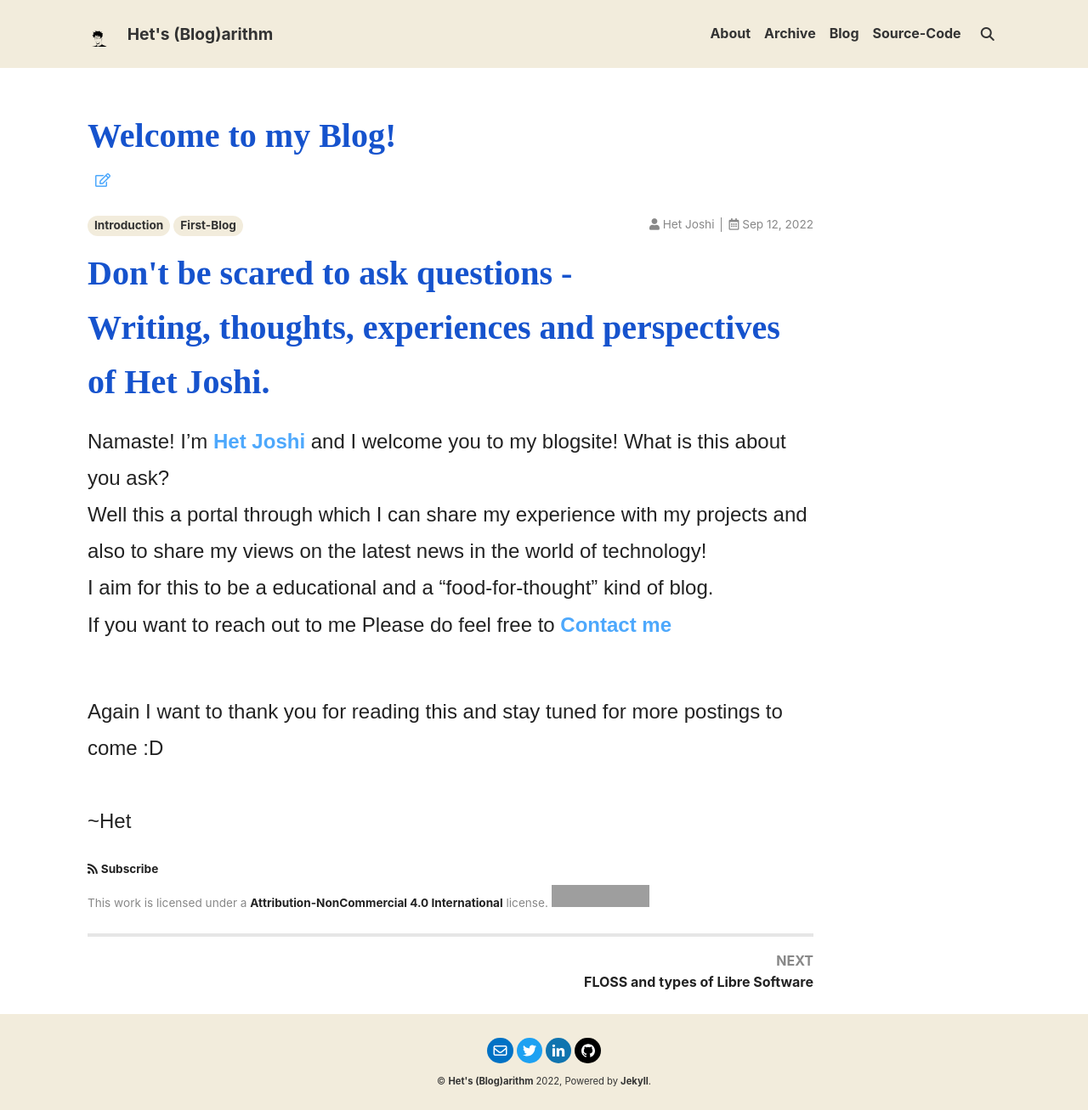
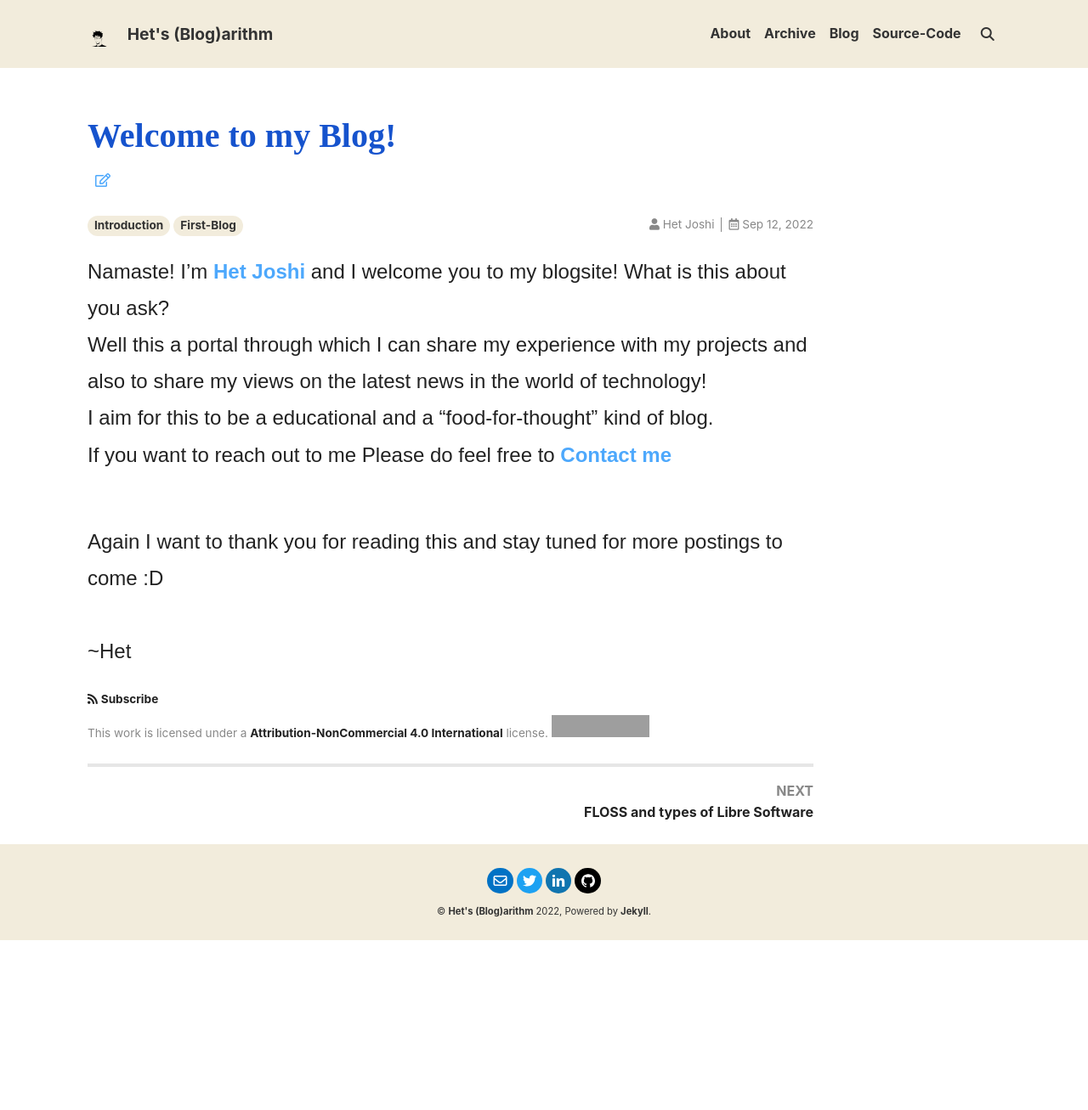
Before and after one commit to Het-Joshi/blog, a Jekyll site: the page built from _posts/2022-09-12-welcome.md, in a window 1280 px wide. Shown: the whole page at 85% size. Built offline with Jekyll 4.4.1, drawn with Linux system fonts in a browser that asks for light colours; nearby versions of some CDN libraries; some web fonts are replaced; after the commit the page ends 1107 px from its top, so only the background shows below that; grey boxes are pictures that could not be loaded.

Commit message:
Update custom.html

```diff
--- a/_includes/article/top/custom.html
+++ b/_includes/article/top/custom.html
@@ -1,11 +1,5 @@
 <!-- start custom article top snippet -->
 
 
-<link rel="preconnect" href="https://fonts.googleapis.com">
-<link rel="preconnect" href="https://fonts.gstatic.com" crossorigin>
-<link href="https://fonts.googleapis.com/css2?family=Neucha&display=swap" rel="stylesheet">
-<h2 style="color:#1653CD; font-family: 'Neucha', cursive; font-size: 2.5rem;">
-Don't be scared to ask questions - <br>
-Writing, thoughts, experiences and perspectives of Het Joshi.
-</h2>
+
 <!-- end custom article top snippet -->
```
